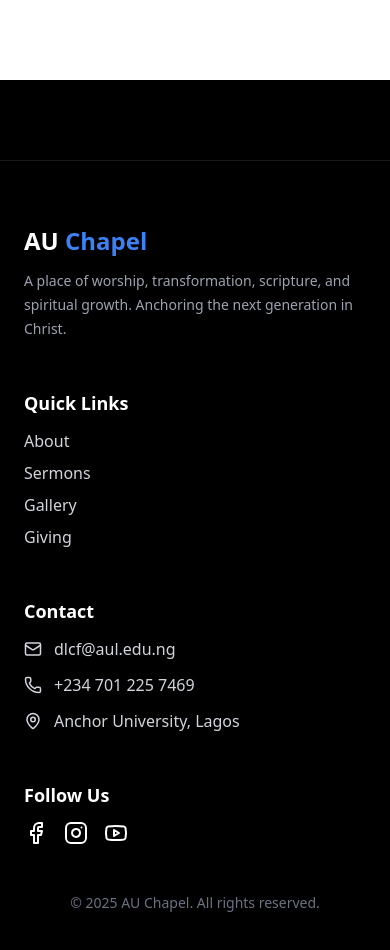
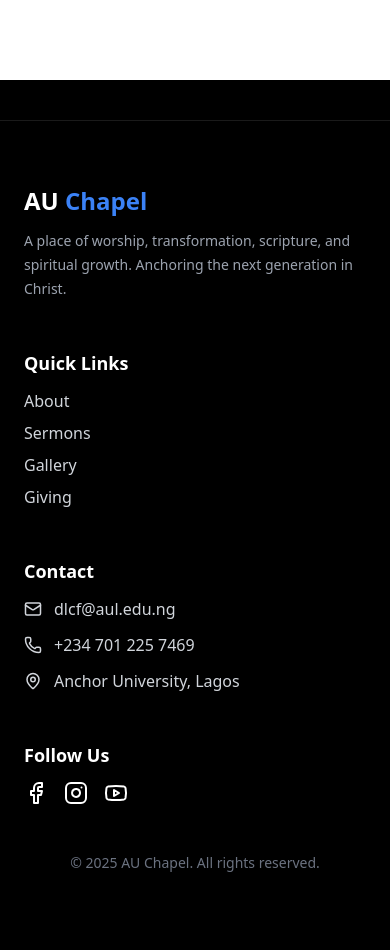
Before and after one commit to kingzykesh/aucchapelwebsite, a Next.js app: page / in a window 390 px wide. Shown: the part 4614-5564 px from the top of the page. After the commit the page ends 5527 px from the top, so only its background shows below. Built offline with nearby package versions, Linux system fonts and the light colour scheme; no server answers.

Commit message:
fix(footer): make email and phone clickable using mailto/tel links
- added transition duration to links
- made the AUC logo text a link
- Added a google map url, to the contact link for 'Anchor University, Lagos'
- added hover transform to the social icons/links

```diff
--- a/components/Footer.jsx
+++ b/components/Footer.jsx
@@ -1,15 +1,22 @@
 import Link from "next/link";
-import { Facebook, Instagram, Youtube, Mail, Phone, MapPin } from "lucide-react";
+import {
+  Facebook,
+  Instagram,
+  Youtube,
+  Mail,
+  Phone,
+  MapPin,
+} from "lucide-react";
 
 export default function Footer() {
   return (
-    <footer className="w-full bg-black text-white mt-20 pt-16 pb-10 border-t border-white/10">
+    <footer className="w-full bg-black text-white mt-10 lg:mt-20 pt-16 pb-10 border-t border-white/10">
       <div className="max-w-7xl mx-auto px-6 grid grid-cols-1 md:grid-cols-4 gap-12">
-
-
         <div>
           <h1 className="text-2xl font-bold mb-3">
-            AU <span className="text-blue-500">Chapel</span>
+            <Link href="/">
+              AU <span className="text-blue-500">Chapel</span>
+            </Link>
           </h1>
           <p className="text-gray-400 text-sm leading-6">
             A place of worship, transformation, scripture, and spiritual growth.
@@ -17,40 +24,105 @@
           </p>
         </div>
 
-
         <div>
           <h2 className="text-lg font-semibold mb-3">Quick Links</h2>
           <ul className="space-y-2 text-gray-300">
-            <li><Link href="/about" className="hover:text-blue-400">About</Link></li>
-            <li><Link href="/sermons" className="hover:text-blue-400">Sermons</Link></li>
-            <li><Link href="/gallery" className="hover:text-blue-400">Gallery</Link></li>
-            <li><Link href="/give" className="hover:text-blue-400">Giving</Link></li>
+            <li>
+              <Link
+                href="/about"
+                className="hover:text-blue-400 duration-300 transition-colors"
+              >
+                About
+              </Link>
+            </li>
+            <li>
+              <Link
+                href="/sermons"
+                className="hover:text-blue-400 duration-300 transition-colors"
+              >
+                Sermons
+              </Link>
+            </li>
+            <li>
+              <Link
+                href="/gallery"
+                className="hover:text-blue-400 duration-300 transition-colors"
+              >
+                Gallery
+              </Link>
+            </li>
+            <li>
+              <Link
+                href="/give"
+                className="hover:text-blue-400 duration-300 transition-colors"
+              >
+                Giving
+              </Link>
+            </li>
           </ul>
         </div>
-
 
         <div>
           <h2 className="text-lg font-semibold mb-3">Contact</h2>
           <ul className="space-y-3 text-gray-300">
             <li className="flex items-center gap-3">
-              <Mail size={18} /> dlcf@aul.edu.ng
+              <Mail size={18} />
+              <Link
+                href="mailto:dlcf@aul.edu.ng"
+                rel="noopener noreferrer"
+                className="hover:text-blue-400 duration-300 transition-colors"
+              >
+                dlcf@aul.edu.ng
+              </Link>
             </li>
             <li className="flex items-center gap-3">
-              <Phone size={18} /> +234 701 225 7469
+              <Phone size={18} />
+              <Link
+                href="tel:+2347012257469"
+                rel="noopener noreferrer"
+                className="hover:text-blue-400 duration-300 transition-colors"
+              >
+                +234 701 225 7469
+              </Link>
             </li>
             <li className="flex items-center gap-3">
-              <MapPin size={18} /> Anchor University, Lagos
+              <MapPin size={18} />
+              <Link
+                href="https://maps.app.goo.gl/Nx1N6QmUAyiyziDT7"
+                target="_blank"
+                rel="noopener noreferrer"
+                className="hover:text-blue-400 duration-300 transition-colors"
+              >
+                Anchor University, Lagos
+              </Link>
             </li>
           </ul>
         </div>
 
-
         <div>
           <h2 className="text-lg font-semibold mb-3">Follow Us</h2>
           <div className="flex gap-4">
-            <Link target="blank" href="https://web.facebook.com/anchoruniversitychapel" className="hover:text-blue-400"><Facebook /></Link>
-            <Link target="blank" href="https://www.instagram.com/au_chapel/" className="hover:text-blue-400"><Instagram /></Link>
-            <Link target="blank" href="https://www.youtube.com/@aul_chapel" className="hover:text-blue-400"><Youtube /></Link>
+            <Link
+              target="_blank"
+              href="https://web.facebook.com/anchoruniversitychapel"
+              className="hover:text-blue-400 duration-300 transition hover:translate-y-1"
+            >
+              <Facebook />
+            </Link>
+            <Link
+              target="_blank"
+              href="https://www.instagram.com/au_chapel/"
+              className="hover:text-blue-400 duration-300 transition hover:translate-y-1"
+            >
+              <Instagram />
+            </Link>
+            <Link
+              target="_blank"
+              href="https://www.youtube.com/@aul_chapel"
+              className="hover:text-blue-400 duration-300 transition hover:translate-y-1"
+            >
+              <Youtube />
+            </Link>
           </div>
         </div>
       </div>
```
